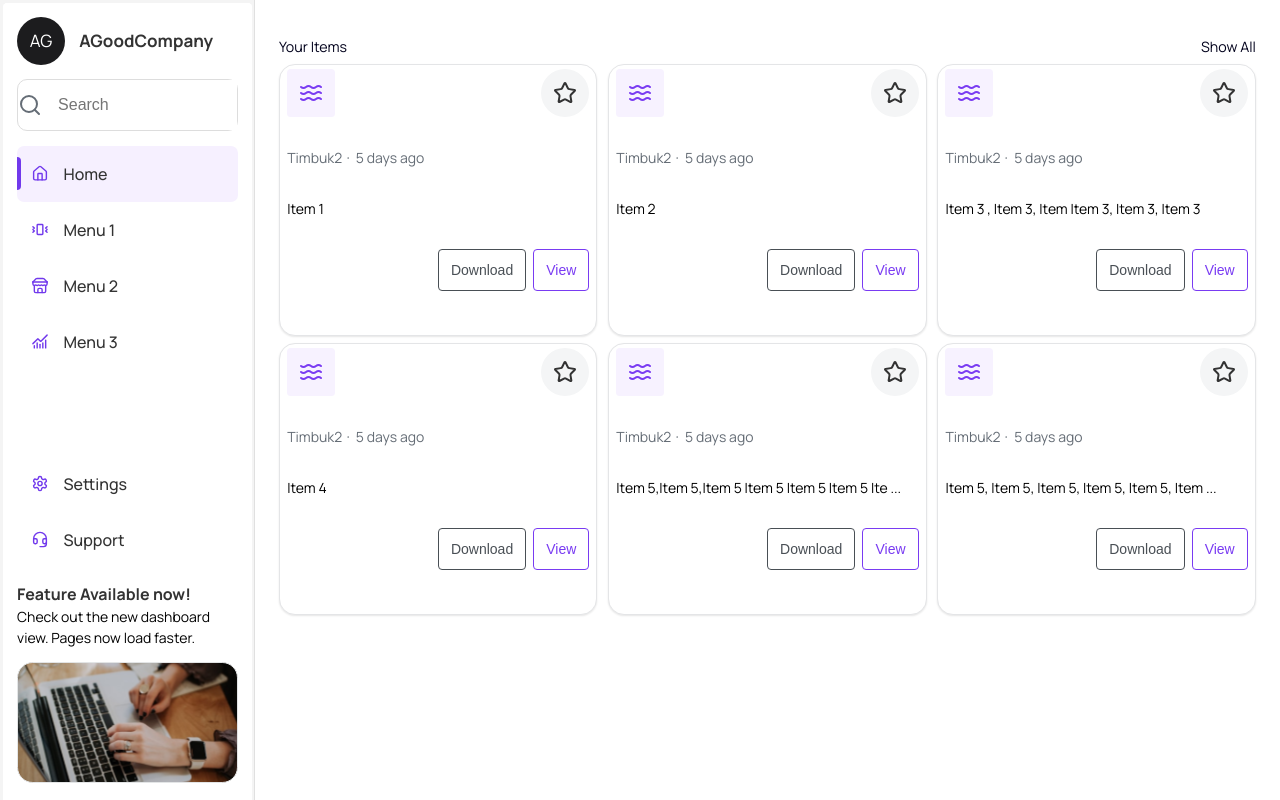
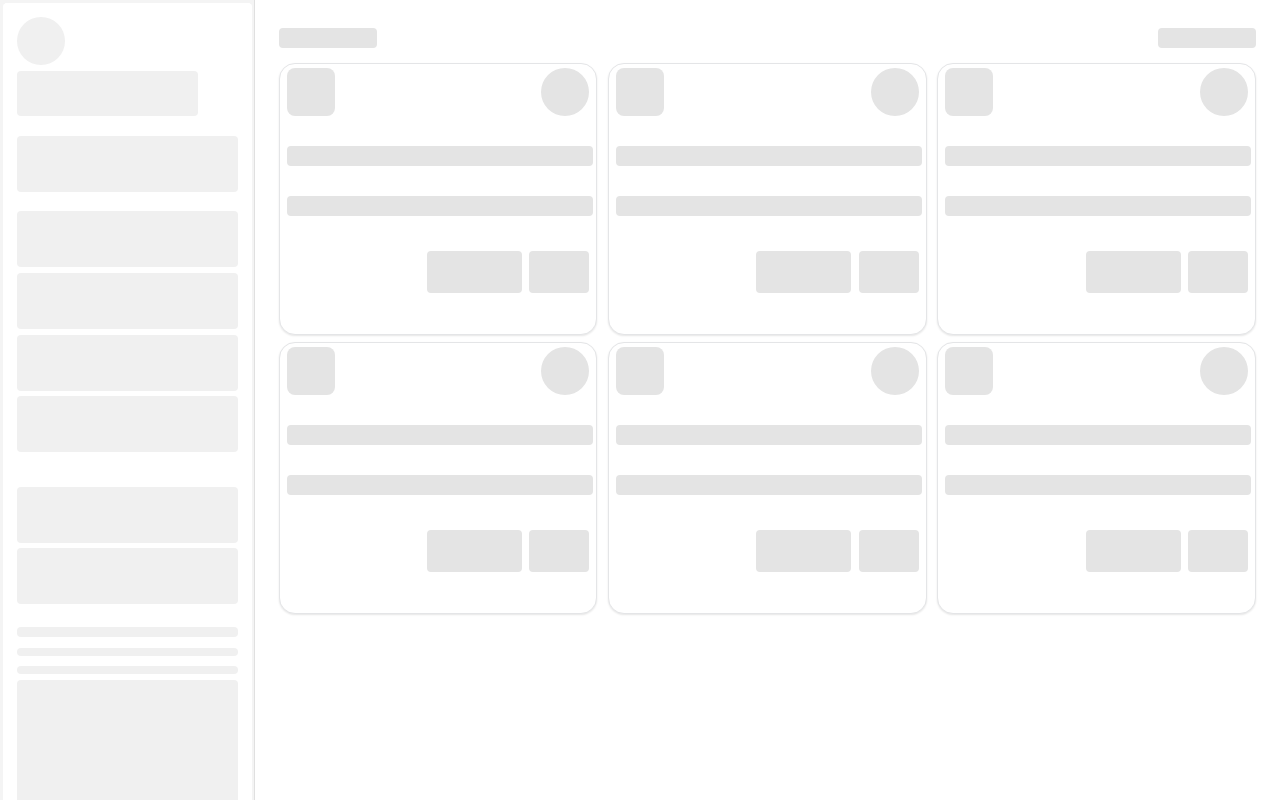
Before and after one commit to domambia/agood-company, a Next.js app: page / in a window 1280 px wide. Built offline with nearby package versions, Linux system fonts and the light colour scheme.

Commit message:
fix the loading components for the app

```diff
--- a/src/app/page.tsx
+++ b/src/app/page.tsx
@@ -33,10 +33,17 @@ export default function Home() {
 
   return (
     <PageWrapper>
-      <FlexContainer>
-        <Heading $level={5}> Your Items</Heading>
-        <Heading $level={5}> Show All</Heading>
-      </FlexContainer>
+      {isLoading ? (
+        <FlexContainer>
+          <Skeleton width="10%" height="20px" />
+          <Skeleton width="10%" height="20px" />
+        </FlexContainer>
+      ) : (
+        <FlexContainer>
+          <Heading $level={5}> Your Items</Heading>
+          <Heading $level={5}> Show All</Heading>
+        </FlexContainer>
+      )}
 
       <CardWrapper>
         {isLoading &&
--- a/src/hooks/useLoading.tsx
+++ b/src/hooks/useLoading.tsx
@@ -20,7 +20,7 @@ export const LoadingProvider = ({ children }: { children: ReactNode }) => {
   useEffect(() => {
     setTimeout(() => {
       setIsLoading(false);
-    }, 5000);
+    }, 20000);
   }, []);
 
   return (
--- a/src/styles/app-common-styled.ts
+++ b/src/styles/app-common-styled.ts
@@ -66,6 +66,7 @@ export const FlexContainer = styled.div`
   justify-content: space-between;
   align-items: center;
   gap: 1rem;
+  margin-bottom: 1rem;
 `;
 export const FlexItem = styled.div`
   flex: 1;
```
